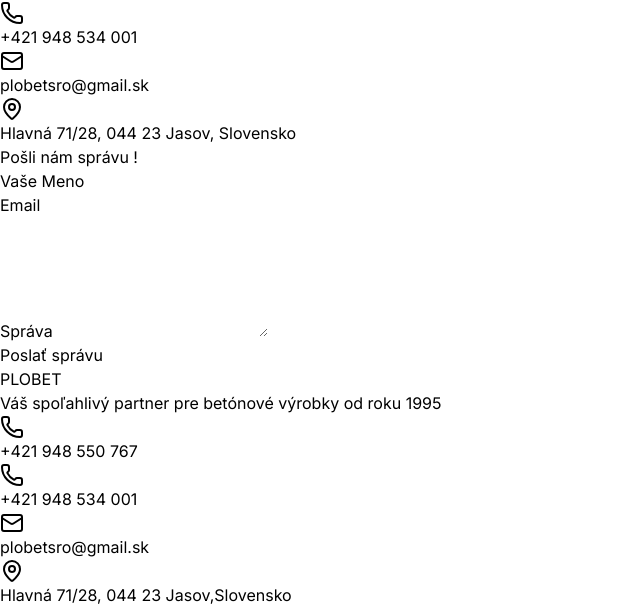
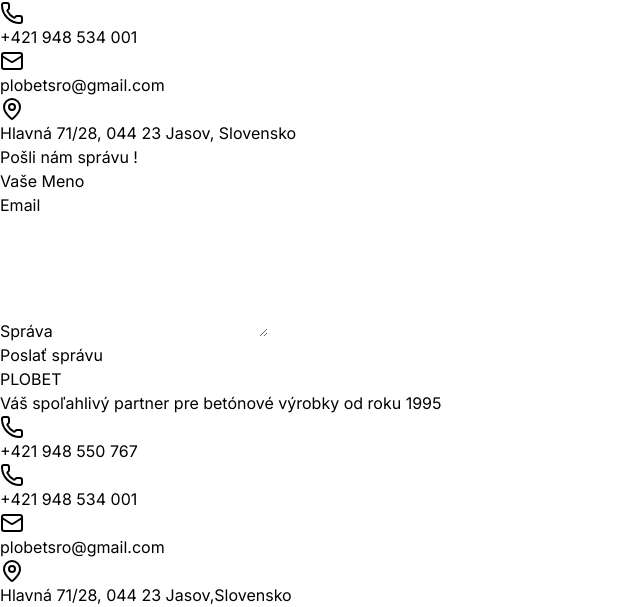
Before and after one commit to ero67/plobet, a Next.js app: page /contact in a window 1280 px wide. Shown: the part 191-798 px from the top of the page, without its empty margins (0-640 px from the left). Built offline with nearby package versions, Linux system fonts and the light colour scheme.

Commit message:
fixed email

```diff
--- a/src/app/contact/page.tsx
+++ b/src/app/contact/page.tsx
@@ -56,7 +56,7 @@ export default function ContactPage() {
                 </div>
                 <div className="flex items-center text-gray-600">
                   <Mail className="h-5 w-5 mr-3 text-blue-600" />
-                  <span>plobetsro@gmail.sk</span>
+                  <span>plobetsro@gmail.com</span>
                 </div>
 
                 <div className="flex items-center text-gray-600">
--- a/src/components/Footer.tsx
+++ b/src/components/Footer.tsx
@@ -24,7 +24,7 @@ export default function Footer() {
               </div>
               <div className="flex items-center">
                 <Mail className="h-5 w-5 mr-2" />
-                <span>plobetsro@gmail.sk</span>
+                <span>plobetsro@gmail.com</span>
               </div>
               <div className="flex items-center">
                 <MapPin className="h-5 w-5 mr-2" />
```
